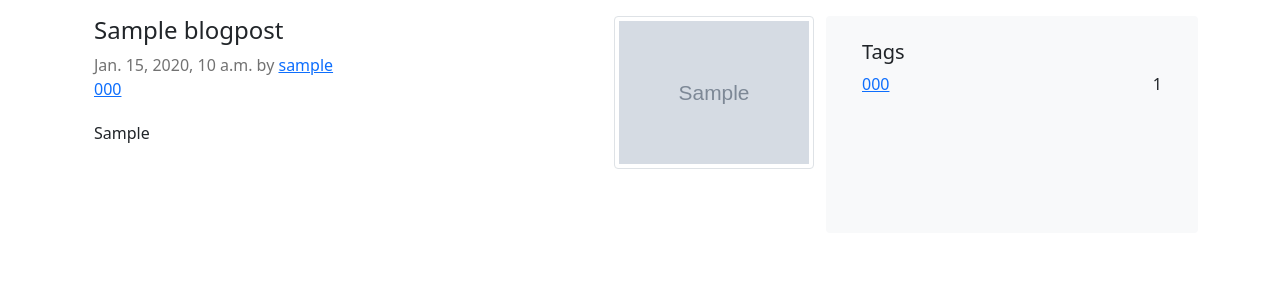
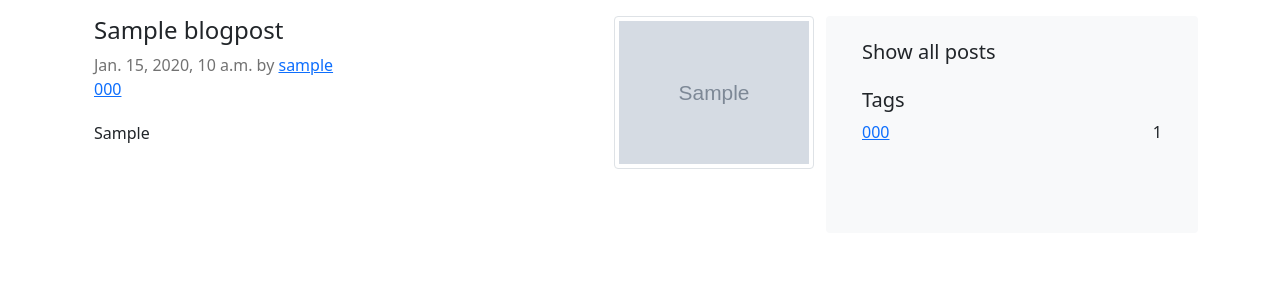
Before and after one commit to masmagit/blog, a Django app: page / in a window 1280 px wide. Shown: the top 300 px of the page. Run offline with Django 3.2, Linux system fonts and the light colour scheme; tables that the repository leaves empty hold one stand-in row (values such as "Sample post"); grey boxes marked "Sample" are stand-in pictures.

Commit message:
tags adjustments

```diff
--- a/blogapp/forms.py
+++ b/blogapp/forms.py
@@ -6,7 +6,7 @@ from .models import Comment
 class CommentForm(ModelForm):
     class Meta:
         model = Comment
-        fields = ['author', 'content']
+        fields = ['author', 'email', 'content']
 
         comment_field = {'class': 'form-control my-2 comment-field'}
         widgets = {
--- a/blogapp/models.py
+++ b/blogapp/models.py
@@ -60,5 +60,8 @@ class Comment(models.Model):
     class Meta:
         ordering = ('created',)
 
+    def __str__(self) -> str:
+        return f'Comment by {self.author}, created on {self.created}'
+
     def get_comments(self):
-        return Comment.objects.filter(parent=self).filter(active=True)
+        return Comment.objects.filter(parent=self)
--- a/blogapp/templates/blogapp/blog.html
+++ b/blogapp/templates/blogapp/blog.html
@@ -4,9 +4,6 @@
 {% block main %}
 <main class="container">
 <div class="row blog-font mt-3">
-    {%if not object_list %}
-    <div class="col-md-8"><h4>No posts yet.</h4></div>
-    {% endif %}
     <div class="col-md-8">
       {% for obj in object_list %}
       <article class="blog-post">
@@ -22,6 +19,8 @@
           </div>
         </div>
       </article>
+      {% empty %}
+        <div><h4>There are no posts yet.</h4></div>
       {% endfor %}
 
       {% block pagination %}
@@ -43,10 +42,14 @@
 
     <div class="col-md-4 bg-light rounded">
       <div class="p-4 mb-3">
-        <h5>Tags</h5>
+        {% if tag %}
+        <div>Showing posts with tag: <b>{{ tag }}</b></div>
+        {% endif %}
+        <div><h5><a class="plain-a" href="{% url 'blogapp:blog' %}">Show all posts</a></h5></div>
+        <h5 class="mt-4">Tags</h5>
         {% for tag in tags_count %}
         <div class="item d-flex justify-content-between">
-          <a href="">{{ tag.tags__code }}</a><span>{{ tag.tags__code__count }}</span>
+          <a href="{% url 'blogapp:blog_tag' tag.code %}">{{ tag.code }}</a><span>{{ tag.posts_count }}</span>
         </div>
         {% endfor %}
       </div>
--- a/blogapp/templates/blogapp/blogpost_header.html
+++ b/blogapp/templates/blogapp/blogpost_header.html
@@ -3,7 +3,7 @@
     <br>
     <span class="category">
     {% for tag in blogpost.tags.all %}
-    <a href="">{{ tag }}</a>
+    <a href="{% url 'blogapp:blog_tag' tag %}">{{ tag }}</a>
     {% endfor %}
     </span>
 </p>
--- a/blogapp/templates/blogapp/post.html
+++ b/blogapp/templates/blogapp/post.html
@@ -51,7 +51,8 @@
     </div>
     <div class="col-md-4 bg-light">
       <div class="p-4 mb-3 rounded">
-        <h5><a class="plain-a" href="{% url 'blogapp:blog' %}">Back to posts</a></h5>
+        <div class="mb-3"><h5><a class="plain-a" href="{% url 'blogapp:blog' %}">Back to posts</a></h5></div>
+        <div>Similar posts</div>
       </div>
     </div>
 </div><!-- /.row -->
--- a/blogapp/urls.py
+++ b/blogapp/urls.py
@@ -5,5 +5,6 @@ from . import views
 app_name = "blogapp"
 urlpatterns = [
     path('', views.BlogListView.as_view(), name="blog"),
+    path('tag/<str:tag>/', views.BlogListView.as_view(), name="blog_tag"),
     path('post/<int:pk>-<str:slug>/', views.BlogPostView.as_view(), name="post"),
 ]
--- /dev/null
+++ b/blogapp/utils.py
@@ -0,0 +1,5 @@
+from django.db.models import Count
+from .models import Tag, BlogPost
+
+def tags_count():
+    return Tag.objects.values('code').annotate(posts_count=Count('blogposts'))
--- a/blogapp/views.py
+++ b/blogapp/views.py
@@ -3,20 +3,28 @@ from django.shortcuts import render, redirect
 from django.urls import reverse
 from django.views import generic
 from django.core.paginator import Paginator, EmptyPage, PageNotAnInteger
-from django.db.models import Count
 from .forms import CommentForm
 from .models import Comment
+from .utils import tags_count
 
 class BlogListView(generic.ListView):
     model = BlogPost
-    queryset = BlogPost.objects.all()[:10]
     template_name = "blogapp/blog.html"
     paginate_by = 5
+    tag = None
 
     def get_context_data(self, **kwargs):
         context = super(BlogListView, self).get_context_data(**kwargs)
         context['tags_count'] = tags_count()
+        if self.tag != None:
+            context['tag'] = self.tag
         return context
+
+    def get_queryset(self):
+        self.tag = self.kwargs.get('tag', None)
+        if self.tag != None:
+            return BlogPost.objects.filter(tags__code__in=[self.tag])[:5]
+        return BlogPost.objects.all()[:5]
 
 class BlogPostView(generic.DetailView):
     model = BlogPost
@@ -42,10 +50,9 @@ class BlogPostView(generic.DetailView):
                     content=cform.cleaned_data["content"]
                 )
                 comment.save()
-                return redirect(reverse("blogapp:post", kwargs={'pk': kwargs['pk']}))
-        context = {}
+                kwargs={
+                    'pk': kwargs['pk'],
+                    'slug': kwargs['slug'],
+                }
+                return redirect(reverse("blogapp:post", kwargs=kwargs))
         return render(request, self.template_name, self.get_context_data())
-
-
-def tags_count():
-    return BlogPost.objects.values('tags__code').annotate(Count('tags__code'))
```
